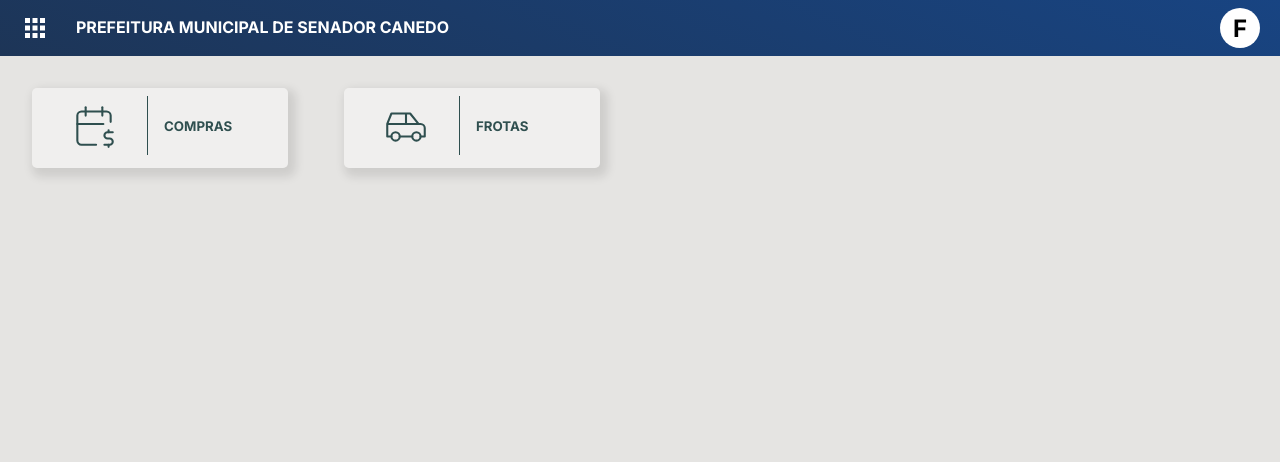
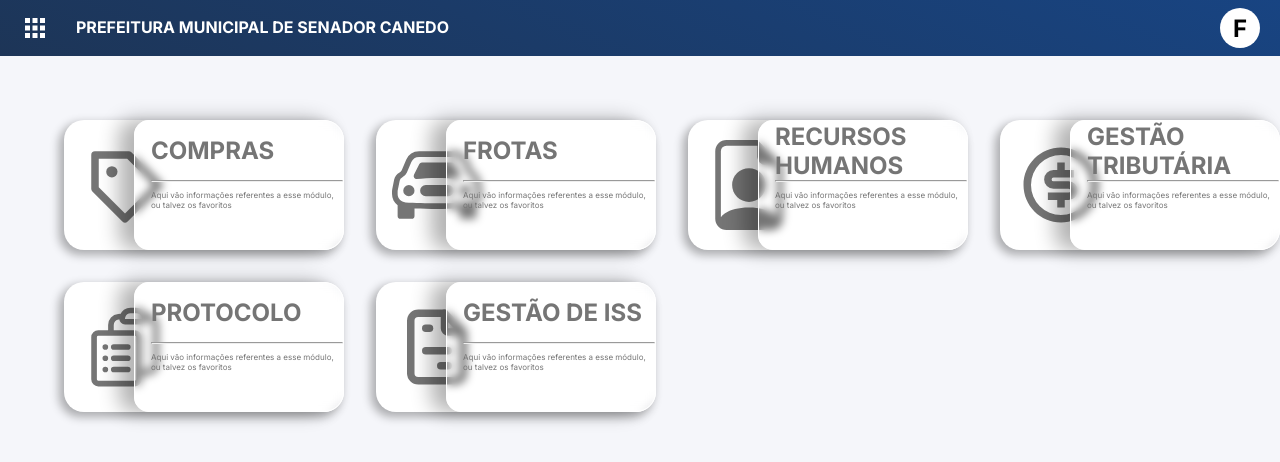
Before and after one commit to flaviohenriquedev/sigep_frontend, a Next.js app: page / in a window 1280 px wide. Shown: the top 462 px of the page. Built offline with nearby package versions, Linux system fonts and the light colour scheme.

Commit message:
Novo card do menu de módulos

```diff
--- a/src/app/globals.css
+++ b/src/app/globals.css
@@ -6,7 +6,7 @@
         rgba(29, 53, 87, 1) 0%,
         rgba(24, 68, 130, 1) 100%
     );
-    --background-color: #e5e4e2;
+    --background-color: #f5f6fa;
     --primary-color: #1d3557;
     --secondary-color: #457b9d;
     --tertiary-color: #a8dadc;
--- a/src/app/page.module.css
+++ b/src/app/page.module.css
@@ -0,0 +1,49 @@
+.container {
+    display: flex;
+    align-items: center;
+    justify-content: flex-start;
+    background-color: white;
+    width: 300px;
+    height: 150px;
+    margin-left: 40px;
+    border-radius: 20px;
+    position: relative;
+    background-color: var(--elements-color);
+    color: var(--pagesidebar-fontcolor);
+    box-shadow: -4px 4px 10px 1px  rgba(0, 0, 0, 0.3);
+}
+
+.text_area {
+    display: flex;
+    flex-direction: column;
+    width: 75%;
+    height: 100%;
+    right: 0;
+    position: absolute;
+    border-radius: 15px 20px 20px 15px;
+    background: rgba(255, 255, 255, 0.13);
+    box-shadow: -15px 0 20px 0 rgba(0, 0, 0, 0.3);
+    backdrop-filter: blur(6.2px);
+    -webkit-backdrop-filter: blur(6.2px);
+    border: 1px solid rgb(255, 255, 255);
+    padding-left: 1rem;
+}
+
+/* From https://css.glass */
+
+.title {
+    display: flex;
+    align-items: center;
+    font-size: 10pt;
+    flex: 1;
+}
+
+.info {
+    font-size: 6pt;
+    flex: 1;
+    margin-top: 0.5rem;
+}
+
+.container:hover {
+    cursor: pointer;
+}
--- a/src/app/page.tsx
+++ b/src/app/page.tsx
@@ -1,5 +1,13 @@
 import ModuleCard from "@/components/layout/module/ModuleCard";
 
+import { CiBadgeDollar } from "react-icons/ci";
+
+import styles from "./page.module.css";
+
 export default function Home() {
-    return <ModuleCard />;
+    return (
+        <>
+            <ModuleCard />
+        </>
+    );
 }
--- /dev/null
+++ b/src/app/testes/testes.module.css
@@ -0,0 +1,13 @@
+.container {
+    background-color: white;
+    width: 200px;
+    height: 50px;
+}
+
+.info_area {
+
+}
+
+.tittle {
+
+}
--- a/src/components/layout/module/ModuleCard.module.css
+++ b/src/components/layout/module/ModuleCard.module.css
@@ -1,7 +1,7 @@
 .menu {
     display: grid;
     grid-template-columns: repeat(4, 1fr);
-    padding: 2rem;
+    padding: 4rem;
     gap: 2rem;
     margin-top: var(--header-master-height);
 }
--- a/src/components/layout/module/ModuleCard.tsx
+++ b/src/components/layout/module/ModuleCard.tsx
@@ -1,18 +1,50 @@
 import ModuleCardItem from "@/components/layout/module/ModuleCardItem";
-import { IconCalendarDollar, IconCar } from "@tabler/icons-react";
+import { BiPurchaseTag } from "react-icons/bi";
+import { BsFileEarmarkPerson, BsCarFront } from 'react-icons/bs'
+import { RiMoneyDollarCircleLine } from 'react-icons/ri'
+import { HiOutlineClipboardDocumentList } from 'react-icons/hi2'
+import { TbFileInvoice } from 'react-icons/tb'
 import styles from './ModuleCard.module.css';
 
 export default function Menu() {
 
+    const iconSize: string | number = '90px'
+
     const modules = [
         {
             title: 'COMPRAS',
-            icon: <IconCalendarDollar size={50} stroke={1}/>,
+            icon: <BiPurchaseTag  size={iconSize} />,
+            info: 'Aqui vão informações referentes a esse módulo, ou talvez os favoritos',
             href: "/manager/shopping"
         },
         {
             title: 'FROTAS',
-            icon: <IconCar size={50} stroke={1}/>,
+            icon: <BsCarFront size={iconSize} />,
+            info: 'Aqui vão informações referentes a esse módulo, ou talvez os favoritos',
+            href: "/manager/fleet"
+        },
+        {
+            title: 'RECURSOS HUMANOS',
+            icon: <BsFileEarmarkPerson size={iconSize} />,
+            info: 'Aqui vão informações referentes a esse módulo, ou talvez os favoritos',
+            href: "/manager/fleet"
+        },
+        {
+            title: 'GESTÃO TRIBUTÁRIA',
+            icon: <RiMoneyDollarCircleLine size={iconSize} />,
+            info: 'Aqui vão informações referentes a esse módulo, ou talvez os favoritos',
+            href: "/manager/fleet"
+        },
+        {
+            title: 'PROTOCOLO',
+            icon: <HiOutlineClipboardDocumentList size={iconSize} />,
+            info: 'Aqui vão informações referentes a esse módulo, ou talvez os favoritos',
+            href: "/manager/fleet"
+        },
+        {
+            title: 'GESTÃO DE ISS',
+            icon: <TbFileInvoice size={iconSize} />,
+            info: 'Aqui vão informações referentes a esse módulo, ou talvez os favoritos',
             href: "/manager/fleet"
         },
     ]
@@ -23,7 +55,9 @@ export default function Menu() {
             return (
                     <ModuleCardItem key={index}
                               title={module.title}
-                              href={module.href}>
+                              href={module.href}
+                              info={module.info}
+                              >
                         {module.icon}
                     </ModuleCardItem>
             )
--- a/src/components/layout/module/ModuleCardItem.module.css
+++ b/src/components/layout/module/ModuleCardItem.module.css
@@ -1,54 +1,57 @@
 .container {
     display: flex;
-    justify-content: center;
     align-items: center;
-    width: 16rem;
-    height: 5rem;
-    background: rgba(255, 255, 255, 0.40);
-    border-radius: 5px;
-    box-shadow: 4px 5px 10px 4px rgba(0, 0, 0, 0.1);
-    padding: 0.5rem;
-    transition: 0.1s all;
-    border-bottom: 5px solid transparent;
-    color: darkslategray;
+    justify-content: flex-start;
+    background-color: white;
+    width: 280px;
+    height: 130px;
+    border-radius: 20px;
+    position: relative;
+    background-color: var(--elements-color);
+    color: var(--pagesidebar-fontcolor);
+    box-shadow: -4px 4px 10px 1px  rgba(0, 0, 0, 0.3);
+    padding-left: 1rem;
 }
 
+.text_area {
+    display: flex;
+    flex-direction: column;
+    width: 75%;
+    height: 100%;
+    right: 0;
+    position: absolute;
+    border-radius: 15px 20px 20px 15px;
+    background: whitrgba(255, 255, 255, 0.20);
+    box-shadow: -15px 0 20px 0 rgba(0, 0, 0, 0.3);
+    backdrop-filter: blur(4px);
+    -webkit-backdrop-filter: blur(6.2px);
+    border: 1px solid rgb(255, 255, 255);
+    padding-left: 1rem;
+    transition: 0.3s all;
+}
 .container:hover {
-    cursor: pointer;
-    border-bottom: 5px solid var(--secondary-color);
+    transition: 0.2s all;
     color: var(--secondary-color);
-    background: rgba(255, 255, 255, 0.60);
 }
 
-.container:hover > .icon_and_text .icon {
-    border-right: 1px solid var(--secondary-color);
+.text_area:hover {
+    cursor: pointer;
+    transition: 0.2s ease;
+    transform: scale(1.02);
 }
 
-.container:active {
-    transform: scale(0.95);
+
+/* From https://css.glass */
+
+.title {
+    display: flex;
+    align-items: center;
+    font-size: 9pt;
+    flex: 1;
 }
 
-.icon_and_text {
-    display: flex;
-    width: 100%;
-    height: 100%;
+.info {
+    font-size: 6pt;
+    flex: 1;
+    margin-top: 0.5rem;
 }
-
-.icon {
-    display: flex;
-    justify-content: center;
-    align-items: center;
-    min-width: 45%;
-    max-width: 45%;
-    height: 100%;
-    border-right: 1px solid darkslategray;
-}
-
-.text {
-    display: flex;
-    justify-content: flex-start;
-    align-items: center;
-    padding-left: 1em;
-    width: 65%;
-    height: 100%;
-}
--- a/src/components/layout/module/ModuleCardItem.tsx
+++ b/src/components/layout/module/ModuleCardItem.tsx
@@ -1,32 +1,36 @@
-'use client'
+"use client";
 
-import {useRouter} from 'next/navigation';
-import styles from './ModuleCardItem.module.css';
+import { useRouter } from "next/navigation";
+import styles from "./ModuleCardItem.module.css";
 
 type MenuItemProps = {
     title: string;
-    children: any;
+    children: JSX.Element;
     href: string;
+    info?: string;
 };
 
 export default function MenuItem(props: MenuItemProps) {
-
     const route = useRouter();
 
     return (
-        <div
-            id="menu_item_container"
-            className={styles.container}
-            onClick={() => route.push(props.href)}
-        >
-            <div id="menu_item_icon_and_text" className={styles.icon_and_text}>
-                <div id="menu_item_icon" className={styles.icon}>
-                    {props.children}
-                </div>
-                <div id="menu_item_text" className={styles.text}>
-                    <h5>{props.title}</h5>
+        <>
+            <div className={styles.container}>
+                {props.children}
+
+                <div
+                    className={styles.text_area}
+                    onClick={() => route.push(props.href)}
+                >
+                    <div className={styles.title}>
+                        <h1>{props.title}</h1>
+                    </div>
+                    <hr />
+                    <div className={styles.info}>
+                        <p>{props.info}</p>
+                    </div>
                 </div>
             </div>
-        </div>
+        </>
     );
 }
```
Also changed, not shown: src/app/testes/page.tsx (+5 -20 lines).
